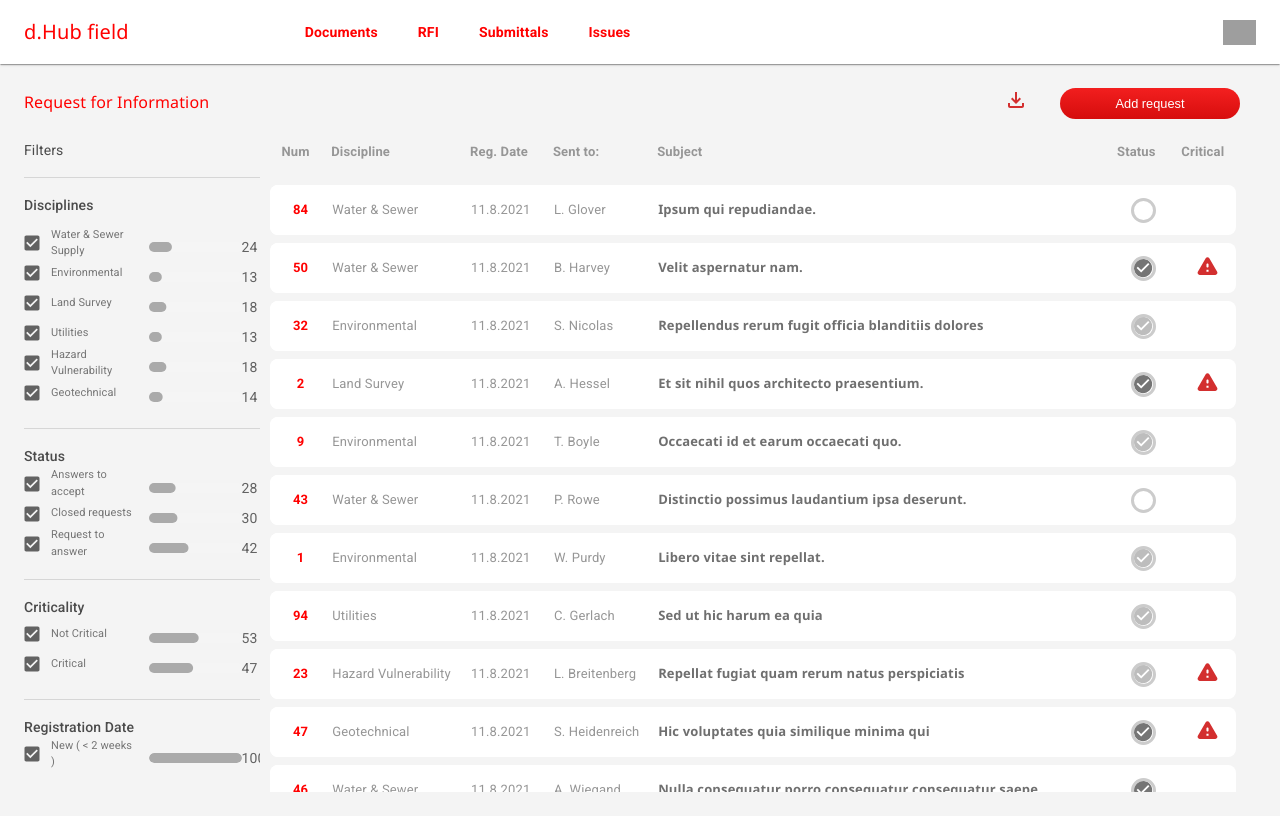
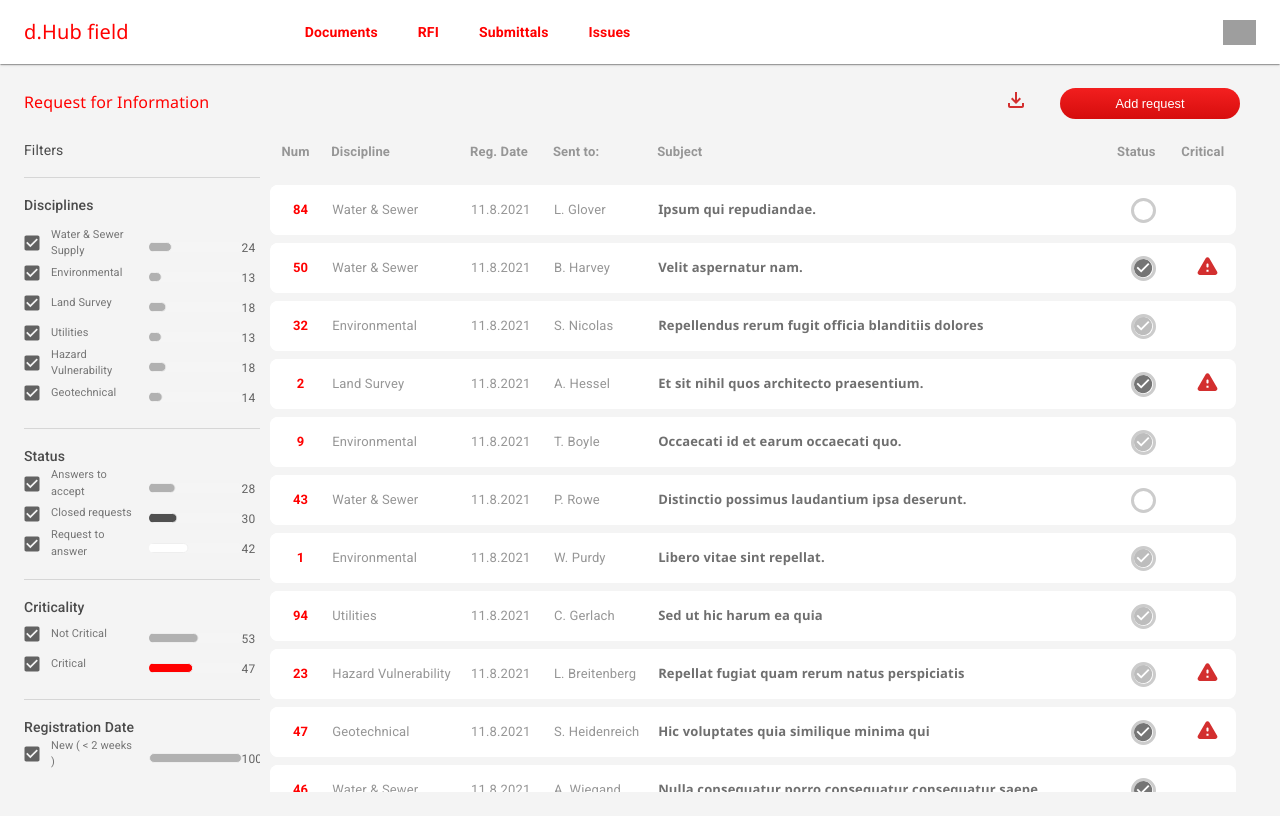
Before and after one commit to davidcastillog/react-message-panel, a React (Create React App) app: page / in a window 1280 px wide. Built offline with nearby package versions, Linux system fonts and the light colour scheme; grey boxes are pictures that could not be loaded.

Commit message:
Filters Bar: Colors by category

```diff
--- a/src/components/Filters/Filters.jsx
+++ b/src/components/Filters/Filters.jsx
@@ -18,8 +18,6 @@ const Filters = ({ messages, setFilteredMessages }) => {
   const [disciplineMessages, setDisciplineMessages] = useState([]);
   const [statusMessages, setStatusMessages] = useState([]);
   const [criticalityMessages, setCriticalityMessages] = useState([]);
-  const [messagesByDate, setMessagesByDate] = useState([]);
-  console.log("byDate", messagesByDate);
 
   // Setting the unique values of the discipline, status and criticality.
   useEffect(() => {
@@ -101,7 +99,10 @@ const Filters = ({ messages, setFilteredMessages }) => {
               />
             </Grid>
             <Grid item xs={4} sm={4} className="progress-bar">
-              <QuantityLine value={disciplineMessage.length} />
+              <QuantityLine
+                value={disciplineMessage.length}
+                category={disciplineMessage[0].discipline}
+              />
             </Grid>
           </Grid>
         ))}
@@ -145,7 +146,10 @@ const Filters = ({ messages, setFilteredMessages }) => {
               />
             </Grid>
             <Grid item xs={4} sm={4} className="progress-bar">
-              <QuantityLine value={statusMessage.length} />
+              <QuantityLine
+                value={statusMessage.length}
+                category={statusMessage[0].status}
+              />
             </Grid>
           </Grid>
         ))}
@@ -181,7 +185,10 @@ const Filters = ({ messages, setFilteredMessages }) => {
               />
             </Grid>
             <Grid item xs={4} sm={4} className="progress-bar">
-              <QuantityLine value={criticalityMessage.length} />
+              <QuantityLine
+                value={criticalityMessage.length}
+                category={criticalityMessage[0].critical}
+              />
             </Grid>
           </Grid>
         ))}
--- a/src/components/QuantityLine/QuantityLine.jsx
+++ b/src/components/QuantityLine/QuantityLine.jsx
@@ -5,7 +5,20 @@ import LinearProgress, {
 import Typography from "@mui/material/Typography";
 import Grid from "@mui/material/Grid";
 
-export const QuantityLine = ({ value }) => {
+export const QuantityLine = ({ value, category }) => {
+  const colorByCategory = (category) => {
+    switch (category) {
+      case true:
+        return "red";
+      case "closed":
+        return "#505050";
+      case "submited":
+        return "#ffffff";
+      default:
+        return "#b1b1b1";
+    }
+  };
+
   const BorderLinearProgress = styled(LinearProgress)(({ theme }) => ({
     height: 10,
     borderRadius: 5,
@@ -14,10 +27,11 @@ export const QuantityLine = ({ value }) => {
     },
     [`& .${linearProgressClasses.bar}`]: {
       borderRadius: 5,
-      backgroundColor: "#aaaaaa",
+      backgroundColor: colorByCategory(category),
+      // Border left and right
+      border: `1px solid ${theme.palette.grey[200]}`,
     },
   }));
-
   return (
     <>
       <Grid
@@ -29,7 +43,7 @@ export const QuantityLine = ({ value }) => {
         </Grid>
         <Grid item xs={2} sm={2}>
           <Typography
-            style={{ display: "inline-block" }}
+            style={{ display: "inline-block", fontSize: 12 }}
             variant="body2"
             color="text.secondary"
           >{`${Math.round(value)}`}</Typography>
```
